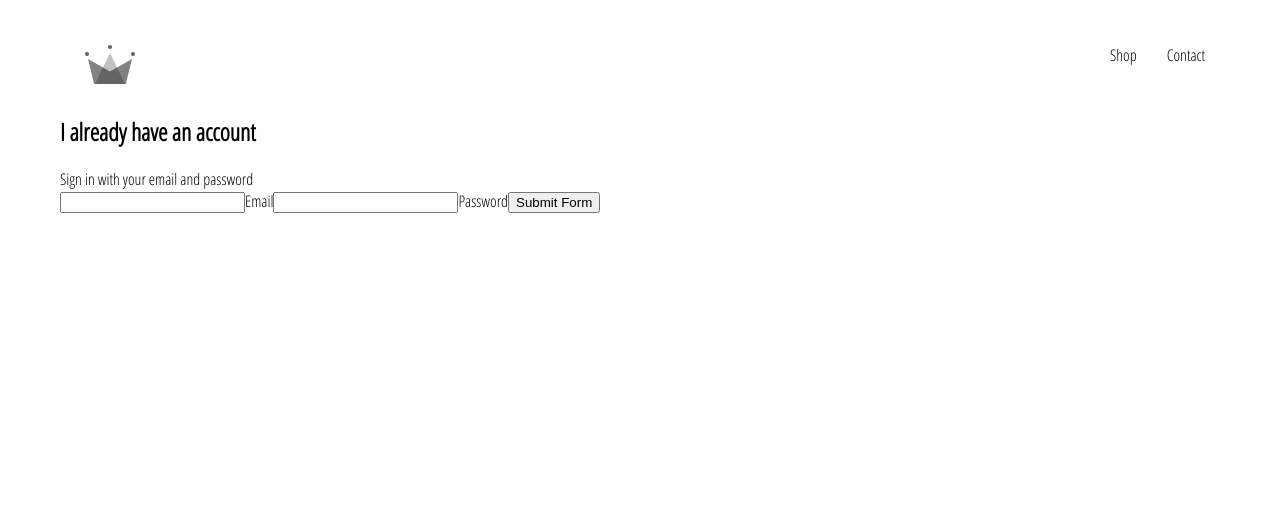
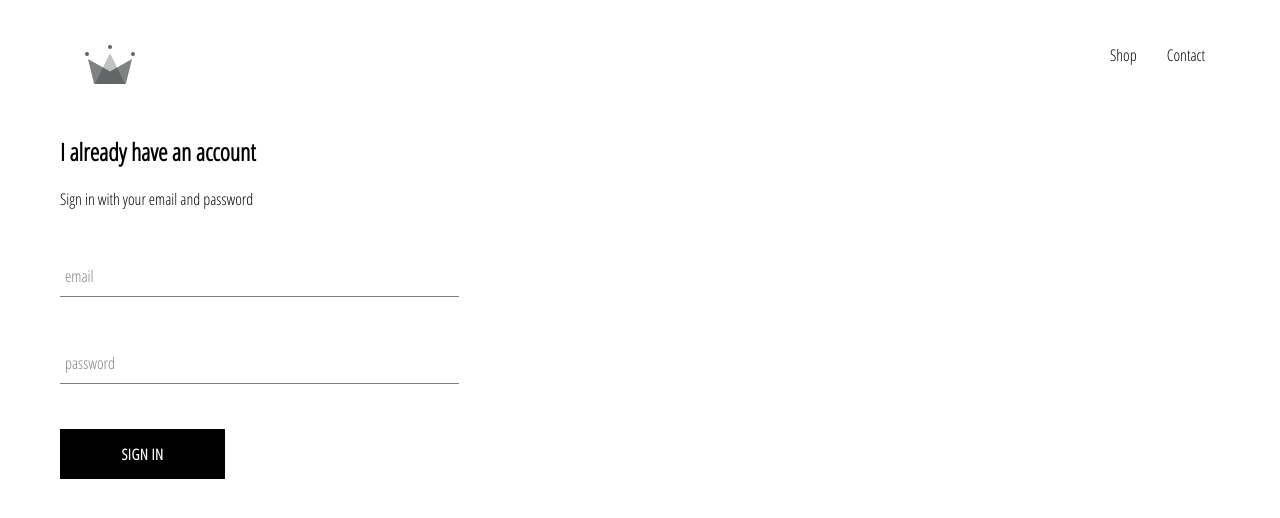
Before and after one commit to kendayao/Urban-Clothing, a React (Create React App) app: page /signin in a window 1280 px wide. Shown: the top 518 px of the page. Built offline with nearby package versions, Linux system fonts and the light colour scheme.

Commit message:
added custom button

```diff
--- /dev/null
+++ b/src/components/custom-button/CustomButton.js
@@ -0,0 +1,13 @@
+import React from 'react';
+
+import './CustomButton.scss';
+
+
+const CustomButton =({children, ...otherProps})=>{
+    return (<button className='custom-button' {...otherProps}>
+        {children}
+    </button>
+    )
+}
+
+export default CustomButton
--- /dev/null
+++ b/src/components/custom-button/CustomButton.scss
@@ -0,0 +1,22 @@
+.custom-button {
+    min-width: 165px;
+    width: auto;
+    height: 50px;
+    letter-spacing: 0.5px;
+    line-height: 50px;
+    padding: 0 35px 0 35px;
+    font-size: 15px;
+    background-color: black;
+    color: white;
+    text-transform: uppercase;
+    font-family: 'Open Sans Condensed';
+    font-weight: bolder;
+    border: none;
+    cursor: pointer;
+
+    &:hover {
+      background-color: white;
+      color: black;
+      border: 1px solid black;
+    }
+  }
--- /dev/null
+++ b/src/components/form-input/FormInput.js
@@ -0,0 +1,23 @@
+import React from 'react';
+
+import './FormInput.scss';
+
+const FormInput=({handleChange, label, ...otherProps})=>{
+    return(
+        <div className='group'>
+
+            <input className='form-input' onChange={handleChange}{...otherProps}></input>
+            {
+            label ? <label className={`${otherProps.value.length?'shrink':''}form-input-label`}>{label}</label>:null
+            }
+
+        </div>
+
+
+    )
+
+
+
+}
+
+export default FormInput
--- /dev/null
+++ b/src/components/form-input/FormInput.scss
@@ -0,0 +1,54 @@
+$sub-color: grey;
+$main-color: black;
+
+@mixin shrinkLabel {
+  top: -14px;
+  font-size: 12px;
+  color: $main-color;
+}
+
+.group {
+  position: relative;
+  margin: 45px 0;
+
+  .form-input {
+    background: none;
+    background-color: white;
+    color: $sub-color;
+    font-size: 18px;
+    padding: 10px 10px 10px 5px;
+    display: block;
+    width: 100%;
+    border: none;
+    border-radius: 0;
+    border-bottom: 1px solid $sub-color;
+    margin: 25px 0;
+
+    &:focus {
+      outline: none;
+    }
+
+    &:focus ~ .form-input-label {
+      @include shrinkLabel();
+    }
+  }
+
+  input[type='password'] {
+    letter-spacing: 0.3em;
+  }
+
+  .form-input-label {
+    color: $sub-color;
+    font-size: 16px;
+    font-weight: normal;
+    position: absolute;
+    pointer-events: none;
+    left: 5px;
+    top: 10px;
+    transition: 300ms ease all;
+
+    &.shrink {
+      @include shrinkLabel();
+    }
+  }
+}
--- a/src/components/signin/SignIn.js
+++ b/src/components/signin/SignIn.js
@@ -1,5 +1,7 @@
 import React, {Component} from 'react'
-import './SignIn.css'
+import './SignIn.scss'
+import FormInput from '../form-input/FormInput'
+import CustomButton from '../custom-button/CustomButton'
 
 class SignIn extends Component {
 
@@ -27,17 +29,17 @@
 
 render(){
     return(
-        <div className='signin'>
+        <div className='sign-in'>
             <h2>I already have an account</h2>
             <span>Sign in with your email and password</span>
 
             <form onSubmit={this.handleSubmit}>
-                <input name="email" type="email" value={this.state.email} onChange={this.handleChange} required />
-                <label>Email</label>
-                <input name="password" type="password" value={this.state.password} onChange={this.handleChange} required />
-                <label>Password</label>
+                <FormInput name="email" type="email" value={this.state.email} handleChange={this.handleChange} label='email' required />
 
-                <input type='submit' value='Submit Form'></input>
+                <FormInput name="password" type="password" value={this.state.password} handleChange={this.handleChange} label='password' required />
+
+
+                <CustomButton type='submit'>SIGN IN</CustomButton>
             </form>
         </div>
     )
--- /dev/null
+++ b/src/components/signin/SignIn.scss
@@ -0,0 +1,10 @@
+.sign-in{
+    width: 30vw;
+    display:flex;
+    flex-direction: column;
+
+    .title {
+        margin: 10px 0px;
+    }
+
+}
```
Also changed, not shown: src/components/signin/SignIn.css (deleted).
